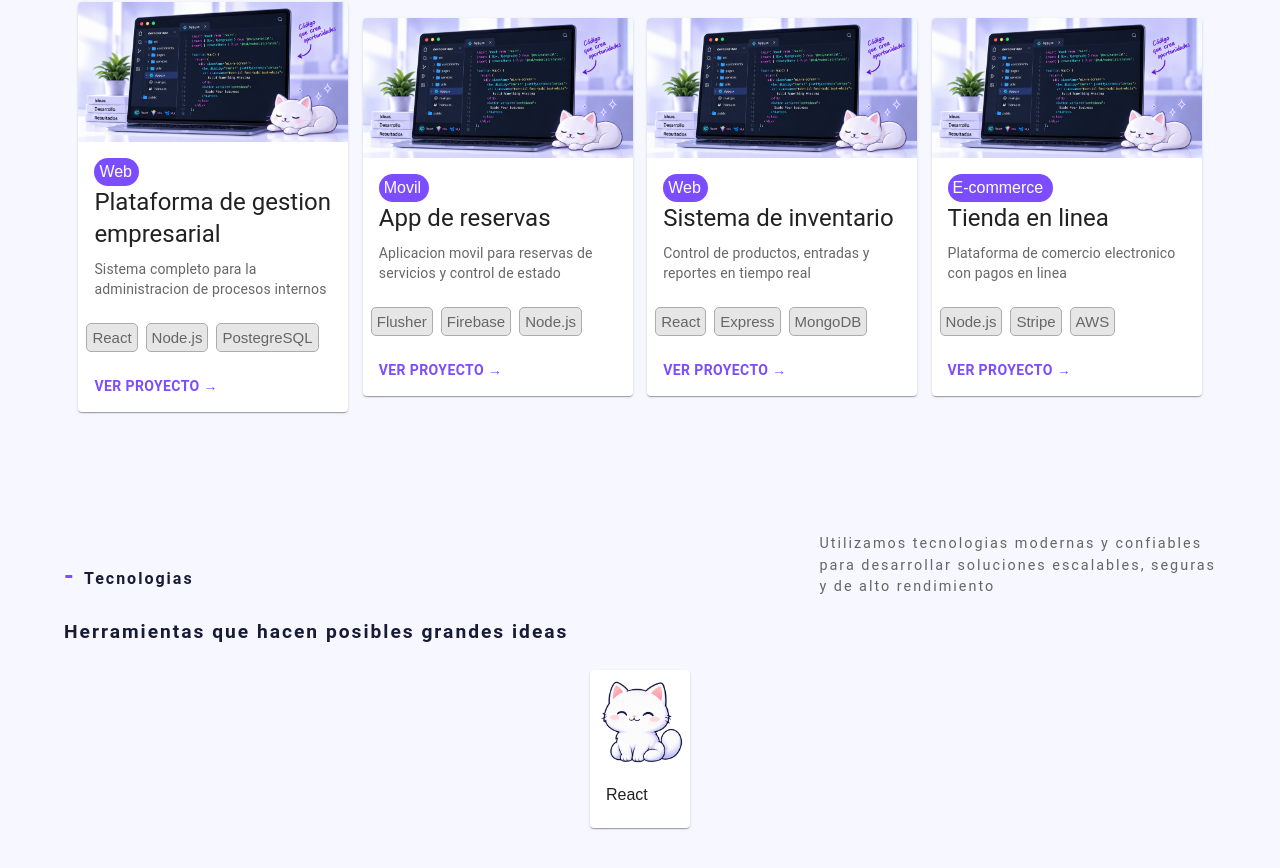
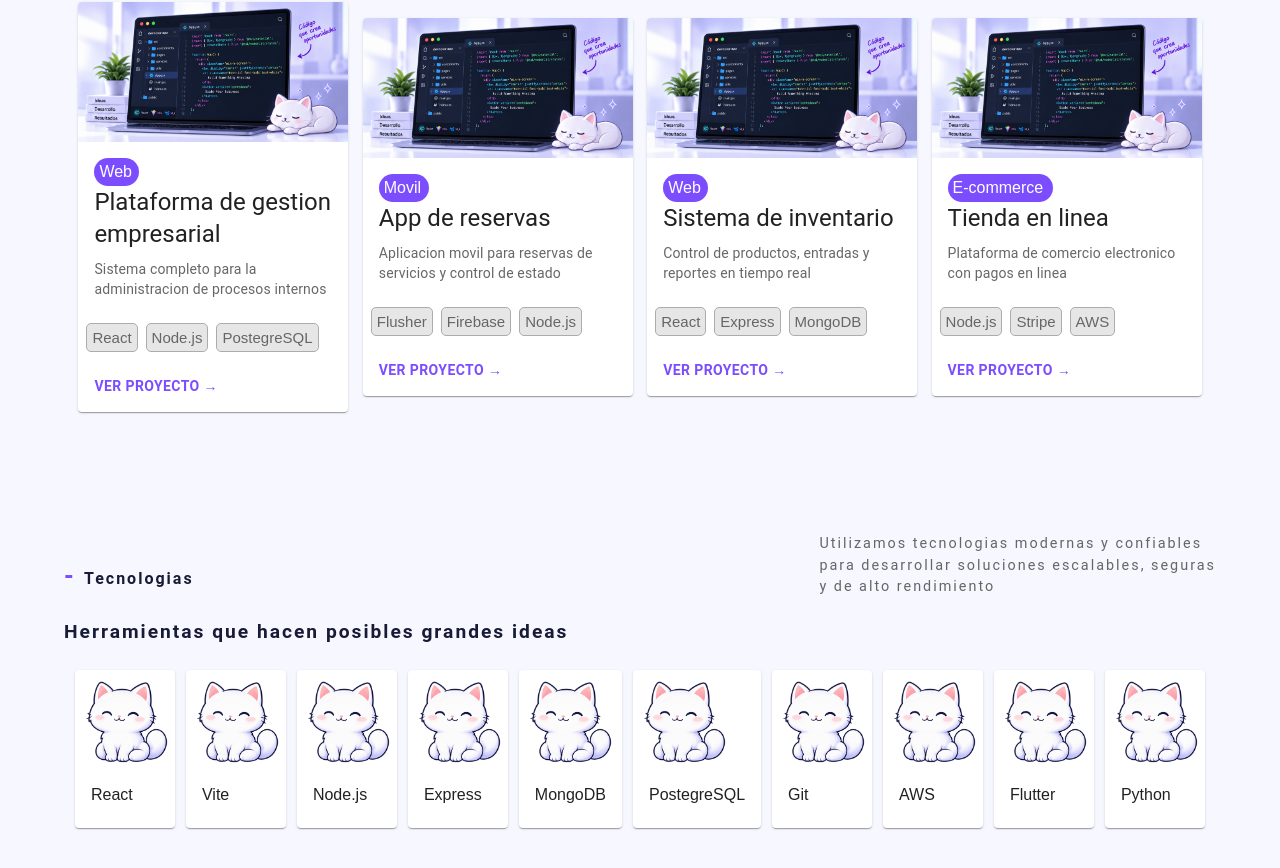
Before and after one commit to jessicahernandezt/dev-nova-solutions, a React (Vite) app: page / in a window 1280 px wide. Shown: the part 1524-2392 px from the top of the page. Built offline with nearby package versions, Linux system fonts and the light colour scheme.

Commit message:
todas las tarjetas acabadas

```diff
--- a/src/components/Tecnologias.jsx
+++ b/src/components/Tecnologias.jsx
@@ -26,7 +26,60 @@ function Tecnologias() {
                                 <Box component='span' sx={{textAlign:'center'}}>React</Box>
                             </CardContent>
                         </Card>
-
+                        <Card sx={{ maxWidth: 270}}>
+                            <CardMedia sx={{ height: 100, width: 100 }} image="/img (11).png" title="neko"/>
+                            <CardContent>
+                                <Box component='span' sx={{textAlign:'center'}}>Vite</Box>
+                            </CardContent>
+                        </Card>
+                        <Card sx={{ maxWidth: 270}}>
+                            <CardMedia sx={{ height: 100, width: 100 }} image="/img (11).png" title="neko"/>
+                            <CardContent>
+                                <Box component='span' sx={{textAlign:'center'}}>Node.js</Box>
+                            </CardContent>
+                        </Card>
+                        <Card sx={{ maxWidth: 270}}>
+                            <CardMedia sx={{ height: 100, width: 100 }} image="/img (11).png" title="neko"/>
+                            <CardContent>
+                                <Box component='span' sx={{textAlign:'center'}}>Express</Box>
+                            </CardContent>
+                        </Card>
+                        <Card sx={{ maxWidth: 270}}>
+                            <CardMedia sx={{ height: 100, width: 100 }} image="/img (11).png" title="neko"/>
+                            <CardContent>
+                                <Box component='span' sx={{textAlign:'center'}}>MongoDB</Box>
+                            </CardContent>
+                        </Card>
+                        <Card sx={{ maxWidth: 270}}>
+                            <CardMedia sx={{ height: 100, width: 100 }} image="/img (11).png" title="neko"/>
+                            <CardContent>
+                                <Box component='span' sx={{textAlign:'center'}}>PostegreSQL</Box>
+                            </CardContent>
+                        </Card>
+                        <Card sx={{ maxWidth: 270}}>
+                            <CardMedia sx={{ height: 100, width: 100 }} image="/img (11).png" title="neko"/>
+                            <CardContent>
+                                <Box component='span' sx={{textAlign:'center'}}>Git</Box>
+                            </CardContent>
+                        </Card>
+                        <Card sx={{ maxWidth: 270}}>
+                            <CardMedia sx={{ height: 100, width: 100 }} image="/img (11).png" title="neko"/>
+                            <CardContent>
+                                <Box component='span' sx={{textAlign:'center'}}>AWS</Box>
+                            </CardContent>
+                        </Card>
+                        <Card sx={{ maxWidth: 270}}>
+                            <CardMedia sx={{ height: 100, width: 100 }} image="/img (11).png" title="neko"/>
+                            <CardContent>
+                                <Box component='span' sx={{textAlign:'center'}}>Flutter</Box>
+                            </CardContent>
+                        </Card>
+                        <Card sx={{ maxWidth: 270}}>
+                            <CardMedia sx={{ height: 100, width: 100 }} image="/img (11).png" title="neko"/>
+                            <CardContent>
+                                <Box component='span' sx={{textAlign:'center'}}>Python</Box>
+                            </CardContent>
+                        </Card>
                     </Box>
 
                 </Box>
```
